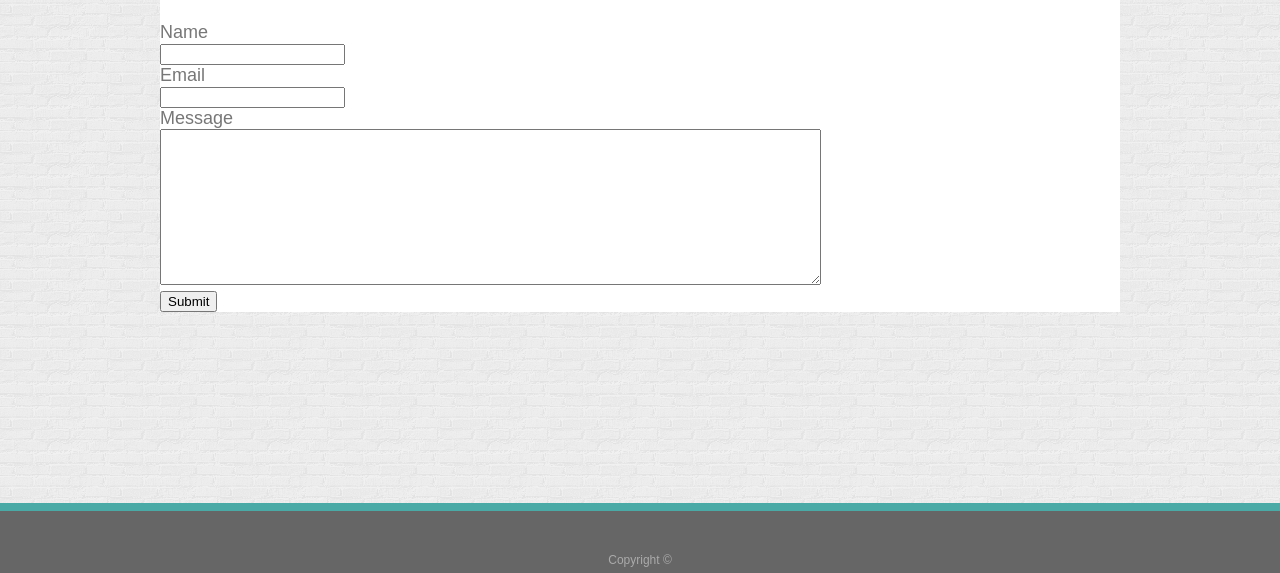
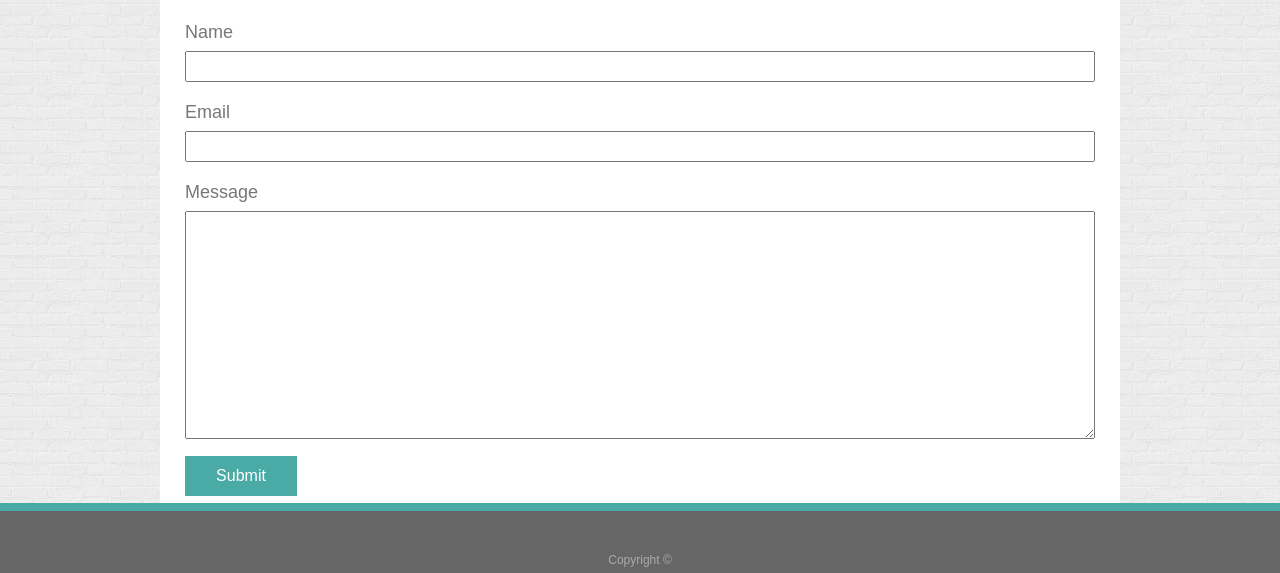
Before and after one commit to bferriman/portfolio, a plain HTML site: page contact.html in a window 1280 px wide. Shown: the part 227-800 px from the top of the page. Drawn offline with Linux system fonts and the light colour scheme.

Commit message:
added styling for contact page

```diff
--- a/assets/css/style.css
+++ b/assets/css/style.css
@@ -46,7 +46,6 @@ footer {
     bottom: 0;
     left: 0;
     right: 0;
-    /* height: 60px; */
     padding: 42px 0px 6px 0px;
     background-color: #666666;
     border-top: 8px solid #4aaaa5;
@@ -87,6 +86,39 @@ p {
     margin-top: 30px;
 }
 
+.contact-form {
+    margin: 0px 0px 0px 25px;
+}
+
+input {
+    width: 910px;
+    box-sizing: border-box;
+}
+
+input[type=text], input[type=email] {
+    padding: 6px;
+    margin: 8px 0px 20px 0px;
+}
+
+textarea {
+    box-sizing: border-box;
+    width: 910px;
+    height: 228px;
+    padding: 6px;
+    margin: 8px 0px 12px 0px;
+}
+
+input[type=submit] {
+    width: 112px;
+    height: 40px;
+    font-size: 16px;
+    color: #ffffff;
+    background-color: #4aaaa5;
+    margin-bottom: 25px;
+    border: none;
+
+}
+
 #headshot {
     height: 200px;
     float: left;
--- a/contact.html
+++ b/contact.html
@@ -23,7 +23,7 @@
     <div class="main">
         <h1 class="main-header">Contact</h1>
 
-        <form>
+        <form class="contact-form">
             Name
             <br>
             <input type="text" name="user-name">
@@ -34,7 +34,7 @@
             <br>
             Message
             <br>
-            <textarea name="user-message" rows="10" cols="80"></textarea>
+            <textarea name="user-message"></textarea>
             <br>
             <input type="submit">
 
```
